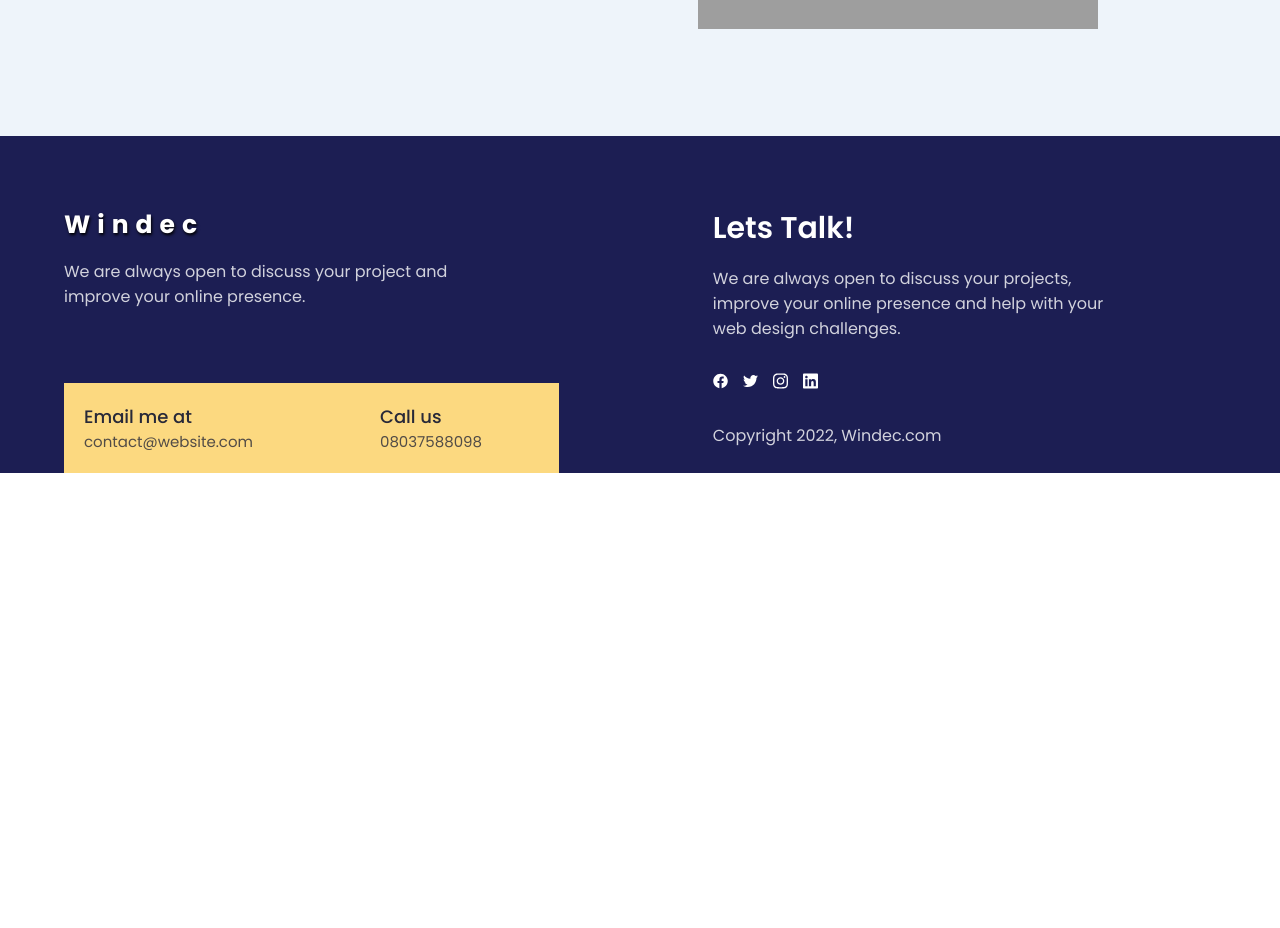
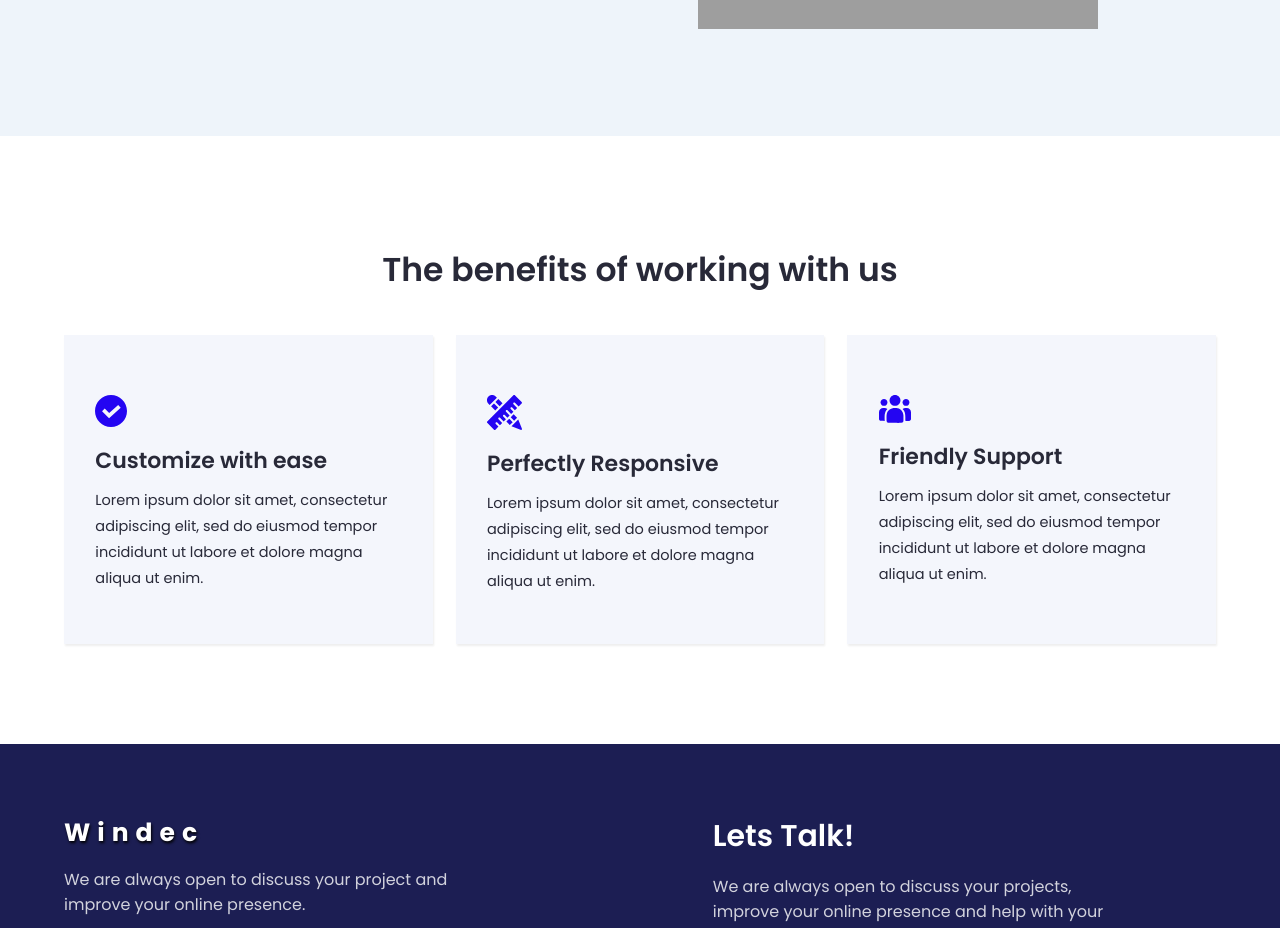
Before and after one commit to Meldy2503/Windec, a React (Create React App) app: page /about-us in a window 1280 px wide. Shown: the part 2500-3428 px from the top of the page. Before the commit the page ends 2973 px from the top, so only its background shows below. Built offline with nearby package versions, Linux system fonts and the light colour scheme; grey boxes are pictures that could not be loaded.

Commit message:
add contents and mediaquery

```diff
--- a/src/components/HomePage/features/Data.js
+++ b/src/components/HomePage/features/Data.js
@@ -1,4 +1,4 @@
-import React from "react";
+
 import icon1 from "../../images/Icon1.svg";
 import icon2 from "../../images/Icon2.svg";
 import icon3 from "../../images/Icon3.svg";
--- a/src/components/HomePage/features/Styled.js
+++ b/src/components/HomePage/features/Styled.js
@@ -59,7 +59,7 @@ export const Contents = styled.div`
       }
 
       @media screen and (max-width: ${({theme}) => theme.mediaQuery.mobile}) {
-         width: 90%;
+         width: 100%;
          margin: 0 auto;
       }
 
--- a/src/components/aboutUs/benefits/Data.js
+++ b/src/components/aboutUs/benefits/Data.js
@@ -0,0 +1,34 @@
+
+import icon4 from "../../images/Icon4.svg";
+import icon5 from "../../images/Icon5.svg";
+import icon6 from "../../images/Icon6.svg";
+
+
+const data = [
+    {
+        id: 1,
+        icon: icon4,
+        title: "Customize with ease",
+        text: "Lorem ipsum dolor sit amet, consectetur adipiscing elit, sed do eiusmod tempor incididunt ut labore et dolore magna aliqua ut enim."
+    },
+
+    {
+      id: 2,
+      icon: icon6,
+      title: "Perfectly Responsive",
+      text: "Lorem ipsum dolor sit amet, consectetur adipiscing elit, sed do eiusmod tempor incididunt ut labore et dolore magna aliqua ut enim."
+
+  },
+
+  {
+      id: 3,
+      icon: icon5,
+      title: "Friendly Support",
+      text: "Lorem ipsum dolor sit amet, consectetur adipiscing elit, sed do eiusmod tempor incididunt ut labore et dolore magna aliqua ut enim."
+
+  }
+
+
+  ]
+
+  export default data;
--- a/src/components/aboutUs/benefits/Styled.js
+++ b/src/components/aboutUs/benefits/Styled.js
@@ -0,0 +1,90 @@
+import styled from "styled-components";
+
+
+export const Title = styled.div`
+   text-align: center;
+   max-width: 120rem;
+   width: 90%;
+   margin: 0 auto;
+   padding: 10rem 0 3rem 0;
+
+   @media screen and (max-width: ${({theme}) => theme.mediaQuery.mobile}) {
+      padding: 5rem 0 2rem 0;
+      }
+
+
+   h2 {
+      font-size: 3.3rem;
+      font-weight: 600;
+      width: 50%;
+      margin: 0 auto;
+      line-height: 1.3;
+      padding: 1.3rem 0;
+
+      @media screen and (max-width: ${({theme}) => theme.mediaQuery.tablet}) {
+         width: 60%;
+         font-size: 3rem;
+      }
+
+      @media screen and (max-width: ${({theme}) => theme.mediaQuery.mobile}) {
+         font-size: 2rem;
+         width: 80%;
+      }
+   }
+`;
+
+export const Container = styled.div`
+     max-width: 120rem;
+     width: 90%;
+     margin: 0 auto;
+     display: flex;
+     flex-wrap: wrap;
+     flex-direction: row;
+     row-gap: 2.5rem;
+     justify-content: space-between;
+     padding-bottom: 10rem;
+
+     @media screen and (max-width: ${({theme}) => theme.mediaQuery.mobile}) {
+      row-gap: 2rem;
+      }
+`;
+
+export const Contents = styled.div`
+     width: 32%;
+     background-color: ${({theme}) => theme.colors.primary5};
+     box-shadow: .1rem .2rem .2rem #eee;
+
+     @media screen and (max-width: ${({theme}) => theme.mediaQuery.tablet}) {
+         width: 48.5%;
+      }
+
+      @media screen and (max-width: ${({theme}) => theme.mediaQuery.mobile}) {
+         width: 100%;
+         margin: 0 auto;
+      }
+
+     div {
+        width: 83%;
+        margin: 0 auto;
+        padding: 6rem 0 5rem 0;
+
+     @media screen and (max-width: ${({theme}) => theme.mediaQuery.mobile}) {
+         width: 75%;
+      }
+
+     h6 {
+      font-size: 2.2rem;
+      margin: 1rem 0;
+      font-weight: 600;
+
+      @media screen and (max-width: ${({theme}) => theme.mediaQuery.mobile}) {
+         font-size: 1.7rem;
+      }
+   }
+
+   p {
+      line-height: 1.8;
+      font-size: 1.45rem;
+     }
+   }
+`;
--- a/src/components/aboutUs/benefits/index.js
+++ b/src/components/aboutUs/benefits/index.js
@@ -0,0 +1,30 @@
+import React from 'react';
+import { MainContainer } from "../../reusableComponents/ContainerStyled";
+import { Title, Container, Contents } from "./Styled";
+import data from "./Data"
+
+function Benefits() {
+  return (
+        <MainContainer bgco= "#fff">
+              <Title>
+                  <h2>The benefits of working with us</h2>
+              </Title>
+
+             <Container>
+                     {data.map((items) => {
+                         return (
+                    <Contents>
+                        <div key={items.id}>
+                            <img src={items.icon} alt="icon" />
+                            <h6>{items.title}</h6>
+                            <p>{items.text}</p>
+                        </div>
+                    </Contents>
+                         )
+                     })}
+             </Container>
+        </MainContainer>
+  );
+}
+
+export default Benefits;
--- a/src/pages/AboutUs.js
+++ b/src/pages/AboutUs.js
@@ -3,6 +3,8 @@ import Intro from "../components/aboutUs/Intro/index";
 import WhoWeAre from "../components/aboutUs/whoWeAre/index";
 import OurProcess from "../components/aboutUs/ourProcess/index";
 import MissionVission from "../components/aboutUs/missionVision/index";
+import Benefits from "../components/aboutUs/benefits/index";
+
 
 const AboutUs = () => {
    return (
@@ -11,6 +13,7 @@ const AboutUs = () => {
            <WhoWeAre />
            <OurProcess />
            <MissionVission />
+           <Benefits />
        </div>
    )
 }
```
